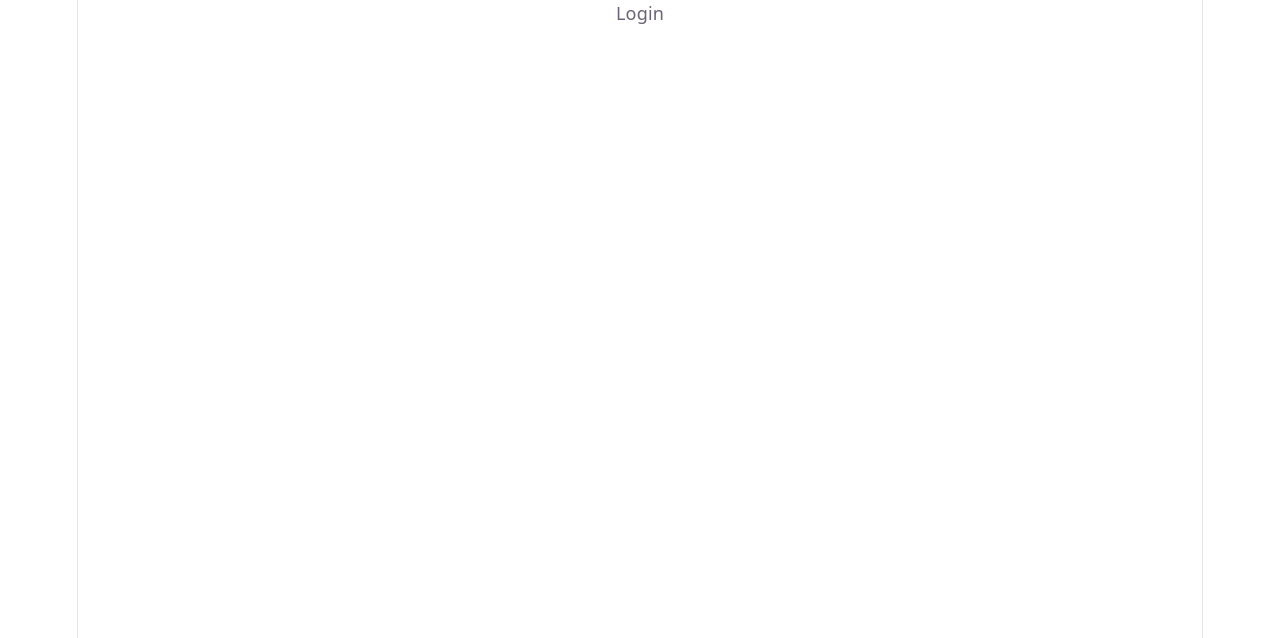
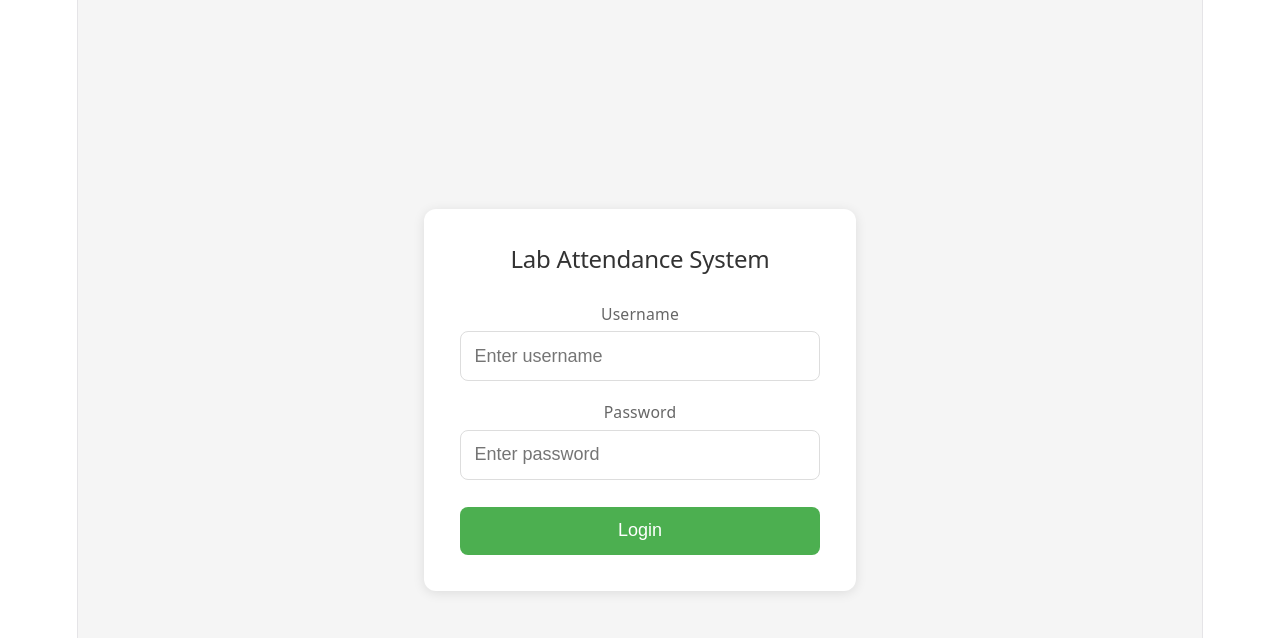
Before and after one commit to s7win99/book_seat, a Vue app in the folder frontend/: page /login in a window 1280 px wide. Shown: the top 638 px of the page. Built offline with nearby package versions, Linux system fonts and the light colour scheme.

Commit message:
feat: add login page

```diff
--- a/frontend/src/views/Login.vue
+++ b/frontend/src/views/Login.vue
@@ -1 +1,114 @@
-<template><div>Login</div></template>
+<template>
+  <div class="login-container">
+    <div class="login-card">
+      <h2>Lab Attendance System</h2>
+      <form @submit.prevent="handleLogin">
+        <div class="form-group">
+          <label>Username</label>
+          <input v-model="username" type="text" required placeholder="Enter username" />
+        </div>
+        <div class="form-group">
+          <label>Password</label>
+          <input v-model="password" type="password" required placeholder="Enter password" />
+        </div>
+        <p v-if="error" class="error">{{ error }}</p>
+        <button type="submit" :disabled="loading">
+          {{ loading ? 'Logging in...' : 'Login' }}
+        </button>
+      </form>
+    </div>
+  </div>
+</template>
+
+<script setup>
+import { ref } from 'vue'
+import { useRouter } from 'vue-router'
+import { useAuthStore } from '../stores/auth'
+
+const router = useRouter()
+const auth = useAuthStore()
+
+const username = ref('')
+const password = ref('')
+const error = ref('')
+const loading = ref(false)
+
+async function handleLogin() {
+  loading.value = true
+  error.value = ''
+  try {
+    await auth.login(username.value, password.value)
+    router.push('/')
+  } catch (e) {
+    error.value = e.response?.data?.detail || 'Login failed'
+  } finally {
+    loading.value = false
+  }
+}
+</script>
+
+<style scoped>
+.login-container {
+  display: flex;
+  justify-content: center;
+  align-items: center;
+  min-height: 100vh;
+  background: #f5f5f5;
+}
+.login-card {
+  background: white;
+  padding: 2rem;
+  border-radius: 12px;
+  box-shadow: 0 2px 12px rgba(0,0,0,0.1);
+  width: 100%;
+  max-width: 360px;
+}
+h2 {
+  text-align: center;
+  margin-bottom: 1.5rem;
+  color: #333;
+}
+.form-group {
+  margin-bottom: 1rem;
+}
+label {
+  display: block;
+  margin-bottom: 0.25rem;
+  font-size: 0.875rem;
+  color: #666;
+}
+input {
+  width: 100%;
+  padding: 0.75rem;
+  border: 1px solid #ddd;
+  border-radius: 8px;
+  font-size: 1rem;
+  box-sizing: border-box;
+}
+input:focus {
+  outline: none;
+  border-color: #4caf50;
+}
+button {
+  width: 100%;
+  padding: 0.75rem;
+  background: #4caf50;
+  color: white;
+  border: none;
+  border-radius: 8px;
+  font-size: 1rem;
+  cursor: pointer;
+  margin-top: 0.5rem;
+}
+button:hover {
+  background: #43a047;
+}
+button:disabled {
+  background: #ccc;
+}
+.error {
+  color: #e53935;
+  font-size: 0.875rem;
+  text-align: center;
+}
+</style>
```
